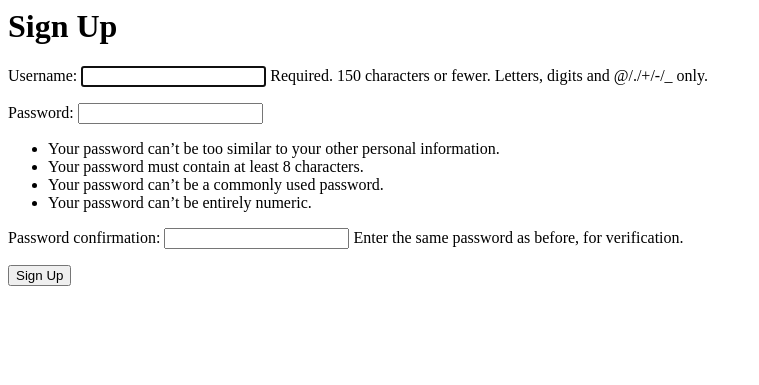
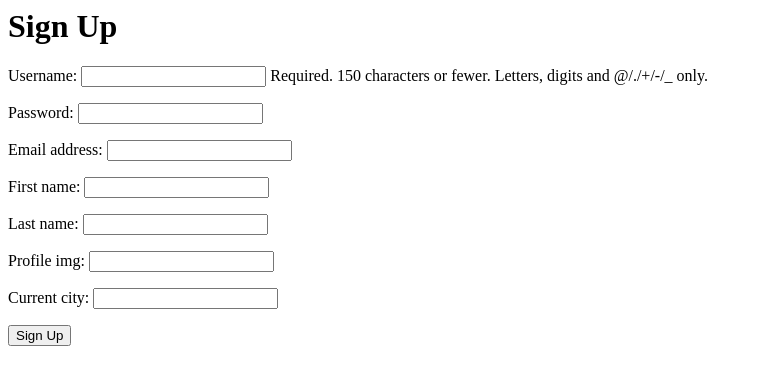
Before and after one commit to Luna5678/ProjectWayfarer, a Django app: page /accounts/signup/ in a window 1280 px wide. Shown: the top 385 px of the page, without its empty margins (0-759 px from the left). Run offline with Django 3.2, Linux system fonts and the light colour scheme.

Commit message:
working on profile creation

```diff
--- a/main_app/admin.py
+++ b/main_app/admin.py
@@ -4,4 +4,4 @@ from .models import Profile, User
 
 # Register your models here.
 admin.site.register(Profile)
-admin.site.register(User, UserAdmin)
+# admin.site.register(User, UserAdmin)
--- a/main_app/models.py
+++ b/main_app/models.py
@@ -9,7 +9,9 @@ class Profile(Model):
   profile_img = CharField(max_length=500)
 
   def __str__(self):
-    return self.user
+    return self.user, current_city
 
-class User(AbstractUser):
-  pass
+
+
+# class User(AbstractUser):
+#   pass
--- a/main_app/templates/registration/signup.html
+++ b/main_app/templates/registration/signup.html
@@ -16,7 +16,8 @@
 
 <form method="post" action="{% url 'signup' %}">
   {% csrf_token %}
-  {{ form.as_p }}
+  {{ user_form.as_p }}
+  {{ profile_form.as_p }}
   <input type="submit" class="btn" value="Sign Up" />
   <input type="hidden" name="next" value="{{ next }}" />
 </form>
--- a/main_app/views.py
+++ b/main_app/views.py
@@ -1,24 +1,41 @@
 from django.shortcuts import render, redirect
 from django.views import View
 from django.contrib.auth import login
-from django.contrib.auth.forms import UserCreationForm
+from django.contrib.auth.models import User
+from django.forms import ModelForm
+from .models import Profile
 
 # Create your views here.
+
+class UserForm(ModelForm):
+    class Meta:
+        model = User
+        fields = ('username','password','email','first_name', 'last_name')
+
+class ProfileForm(ModelForm):
+    class Meta:
+        model= Profile
+        fields = ('profile_img', 'current_city')
 class Signup(View):
 
     def get(self,request):
-        form = UserCreationForm()
-        context = {"form": form}
+        profile_form = ProfileForm()
+        user_form = UserForm()
+        context = {"profile_form": profile_form, "user_form": user_form}
         return render(request, "registration/signup.html", context)
 
 
-    # def post(self,request):
-    #     form = UserCreationForm(request.POST)
-    #     if form.is_valid():
-    #         # create our user in the database
-    #         user = form.save()
-    #         login(request, user)
-    #         return redirect("artist_list")
-    #     else:
-    #         context = {"form": form}
-    #         return render(request, "registration/signup.html", context)
+
+
+    def post(self,request):
+        profile_form = ProfileForm(request.POST)
+        user_form = UserForm(request.POST)
+        if user_form.is_valid() and profile_form.is_valid():
+            # create our user in the database
+            user = user_form.save()
+            profile = profile_form.save()
+            login(request, user, profile)
+            return redirect("/")
+        else:
+            context = {"profile_form": profile_form, "user_form": user_form}
+            return render(request, "registration/signup.html", context)
--- a/wayfarer_project/settings.py
+++ b/wayfarer_project/settings.py
@@ -120,4 +120,4 @@ USE_TZ = True
 
 STATIC_URL = '/static/'
 
-AUTH_USER_MODEL = 'main_app.User'
+# AUTH_USER_MODEL = 'main_app.User'
```
